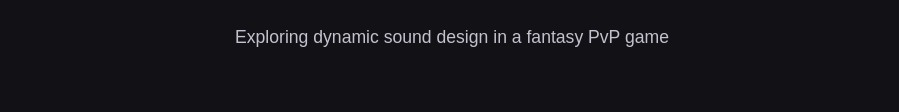
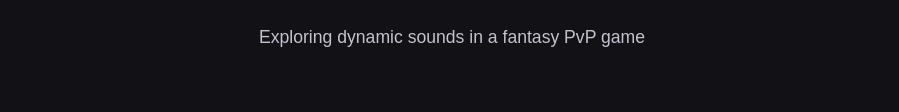
Before and after one commit to Logos523/thesis, a plain HTML site: page index.html in a window 1280 px wide. Shown: the part 247-359 px from the top of the page, without its empty margins (188-1087 px from the left). Drawn offline with Linux system fonts and the light colour scheme.

Commit message:
Update index.html

```diff
--- a/index.html
+++ b/index.html
@@ -16,7 +16,7 @@
         <p class="eyebrow">THESIS REPORT · DANIELLE LARSSON</p>
         <h1>Witches & Waveforms</h1>
         <p class="subtitle">
-            Exploring dynamic sound design in a fantasy PvP game
+            Exploring dynamic sounds in a fantasy PvP game
         </p>
     </header>
 
```
